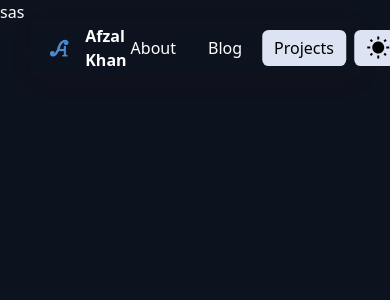
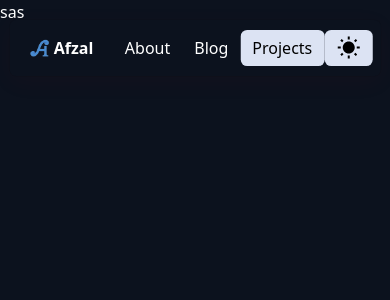
Before and after one commit to AFZL210/afzl-portfolio, a Next.js app: page /projects in a window 390 px wide. Shown: the top 300 px of the page. Built offline with nearby package versions, Linux system fonts and the light colour scheme.

Commit message:
add useWindowSize hook

```diff
--- a/package.json
+++ b/package.json
@@ -13,7 +13,7 @@
     "@emotion/styled": "^11.11.0",
     "@mui/icons-material": "^5.14.16",
     "@mui/material": "^5.14.17",
-    "next": "14.0.2",
+    "next": "^14.0.2",
     "next-themes": "^0.2.1",
     "react": "^18",
     "react-dom": "^18",
--- a/src/app/(root)/page.tsx
+++ b/src/app/(root)/page.tsx
@@ -17,10 +17,12 @@ import FeaturedProject from '@/components/Projects/FeaturedProject';
 import projectData from '@/data/projects.json';
 import StarIcon from '@mui/icons-material/Star';
 import EmojiEventsIcon from '@mui/icons-material/EmojiEvents';
+import { useWindowSize } from '@/hooks/useWindowSize';
 
-const page = () => {
+const RootPage = () => {
 
   const { theme } = useTheme();
+  const { width } = useWindowSize();
 
   const socialIconSX = [
     {
@@ -32,7 +34,7 @@ const page = () => {
   ]
 
   return (
-    <Div $theme={theme} className='w-[100vw] mx-auto min-h-screen overflow-x-hidden pb-56 '>
+    <Div $theme={theme} className='w-[95vw] mx-auto md:w-[100vw] mx-auto min-h-screen overflow-x-hidden pb-56 '>
       <div className='relative top-[8rem] w-[100vw] md:w-[60vw] mx-auto'>
         <div className='flex items-start justify-between'>
           <div className='w-[70%] flex flex-col'>
@@ -60,7 +62,7 @@ const page = () => {
 
           <div className='w-[30%] h-[100%] flex items-start justify-center'>
             <div className='w-[100%] rounded-full'>
-              <Image src={'/static/profile2022.jpeg'} width={150} height={100} alt='Profile' style={{ borderRadius: "50%" }} className='grayscale-[50%] hover:grayscale-0 cursor-pointer' />
+              <Image src={'/static/profile2022.jpeg'} width={`${width && width <= 450 ? 100 : 150}`} height={100} alt='Profile' style={{ borderRadius: "50%" }} className='grayscale-[50%] hover:grayscale-0 cursor-pointer' />
             </div>
           </div>
         </div>
@@ -95,7 +97,7 @@ const page = () => {
             </div>
             <div className='w-[70%] flex flex-col gap-5 items-start mt-5'>
               {aboutData.hackathons.map((hackathon: string) => {
-                return <div className='flex items-center justify-start gap-3'>
+                return <div key={hackathon} className='flex items-center justify-start gap-3'>
                   <EmojiEventsIcon />
                   <span>{hackathon}</span>
                 </div>
@@ -108,4 +110,4 @@ const page = () => {
   )
 }
 
-export default page
+export default RootPage
--- a/src/app/about/page.tsx
+++ b/src/app/about/page.tsx
@@ -3,7 +3,7 @@ import React from 'react'
 import { Div } from '@/components/styled';
 import { useTheme } from 'next-themes';
 
-const page = () => {
+const AboutPage = () => {
 
   const { theme } = useTheme();
 
@@ -14,4 +14,4 @@ const page = () => {
   )
 }
 
-export default page
+export default AboutPage
--- a/src/app/global.css
+++ /dev/null
@@ -1,7 +0,0 @@
-@tailwind base;
-@tailwind components;
-@tailwind utilities;
-
-.boxshadow-one {
-    box-shadow: rgba(9, 30, 66, 0.25) 0px 4px 8px -2px, rgba(9, 30, 66, 0.08) 0px 0px 0px 1px;
-}
--- a/src/app/layout.tsx
+++ b/src/app/layout.tsx
@@ -34,7 +34,8 @@ export const metadata: Metadata = {
   title: 'Afzal Khan - Full Stack Software Engineer',
   description: "I'm a passionate and creative full-stack software engineer from India 🇮🇳. Visit my website to learn more about me and my projects",
   keywords: [
-
+    "Afzal Khan", "Mohd Afzal Khan", "Afzal Khan github",
+    "Software Developer", "Engineer", "Afzal Khan dev"
   ]
 }
 
--- a/src/app/projects/page.tsx
+++ b/src/app/projects/page.tsx
@@ -3,7 +3,7 @@ import React from 'react'
 import { Div } from '@/components/styled';
 import { useTheme } from 'next-themes';
 
-const page = () => {
+const ProjectsPage = () => {
 
   const { theme } = useTheme();
 
@@ -14,4 +14,4 @@ const page = () => {
   )
 }
 
-export default page
+export default ProjectsPage
--- a/src/components/Navbar/Navbar.tsx
+++ b/src/components/Navbar/Navbar.tsx
@@ -29,11 +29,11 @@ const Navbar = () => {
   }
 
   return (
-    <NavDiv className='fixed z-10 left-1/2 w-[85vw] md:w-[60vw] translate-x-[-50%] mt-5 rounded-[.4rem] py-2 px-2 h-[3.5rem] flex items-center boxshadow-one' $theme={theme}>
+    <NavDiv className='fixed z-10 left-1/2 w-[95vw] md:w-[60vw] translate-x-[-50%] mt-5 rounded-[.4rem] py-2 px-2 h-[3.5rem] flex items-center boxshadow-one' $theme={theme}>
       <div className='w-[100%] flex items-center justify-between h-[100%]'>
         <Link
           href={'/'}
-          className='flex items-center justify-around px-3 rounded-[.4rem] h-[2.2rem] gap-4 hover:text-black hover:bg-bg-primary cursor-pointer'
+          className='flex items-center justify-around px-3 rounded-[.4rem] h-[2.2rem] gap-1 md:gap-4 hover:text-black hover:bg-bg-primary cursor-pointer'
           onMouseEnter={() => setIsMouseOver(true)}
           onMouseLeave={() => setIsMouseOver(false)}
         >
@@ -44,10 +44,10 @@ const Navbar = () => {
             alt='icon'
             style={{ transition: 'transform .5s ease-in-out' }}
           />
-          <h1 className='font-bold'>Afzal Khan</h1>
+          <h1 className='font-bold flex items-center justify-center gap-1'>Afzal<span className='hidden md:flex'>Khan</span></h1>
         </Link>
 
-        <div className='flex justify-around gap-2'>
+        <div className='flex justify-around md:gap-2'>
           <div className='flex items-center'>
             <Link href={"/about"} className={`flex items-center px-3 rounded-[.4rem] h-[2.2rem] gap-4 hover:text-black hover:bg-bg-primary cursor-pointer ${pathname == '/about' ? "bg-bg-primary text-black" : "transparent"}`}>
               <h1>About</h1>
--- /dev/null
+++ b/src/hooks/useWindowSize.ts
@@ -0,0 +1,26 @@
+import React from "react";
+
+interface useWindowSizeI {
+    width: number | undefined
+    height: number | undefined
+}
+
+export const useWindowSize = () => {
+    const [windowSize, setWindowSize] = React.useState<useWindowSizeI>({
+        width: undefined,
+        height: undefined,
+    });
+
+    React.useEffect(() => {
+        const handleResize = () =>
+            setWindowSize({ width: window.innerWidth, height: window.innerHeight });
+
+        window.addEventListener('resize', handleResize);
+
+        return () => {
+            window.removeEventListener('resize', handleResize);
+        };
+    }, []);
+
+    return windowSize;
+};
```
Also changed, not shown: 1 other file (tests, documents, lock files or other folders).
